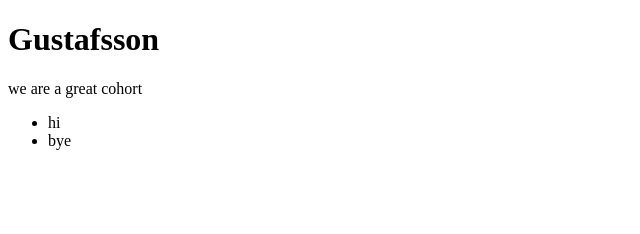
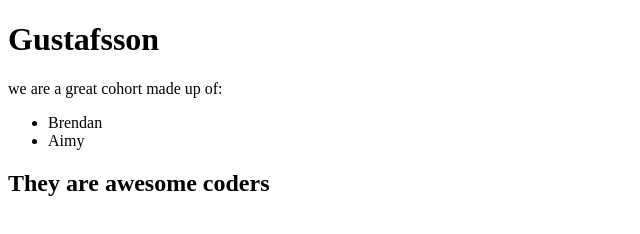
Before and after one commit to Brendan-Geoghegan/Gustafsson_web_page, a plain HTML site: page index.html in a window 1280 px wide. Shown: the whole page, without its empty margins (0-640 px from the left). Drawn offline with Linux system fonts and the light colour scheme.

Commit message:
This is a message

```diff
--- a/index.html
+++ b/index.html
@@ -8,10 +8,11 @@
 </head>
 <body>
     <h1>Gustafsson</h1>
-    <p>we are a great cohort</p>
+    <p>we are a great cohort made up of:</p>
     <ul>
-        <li>hi</li>
-        <li>bye</li>
+        <li>Brendan</li>
+        <li>Aimy</li>
     </ul>
+    <h2>They are awesome coders</h2>
 </body>
 </html>
```
Also changed, not shown: 1 other file.
